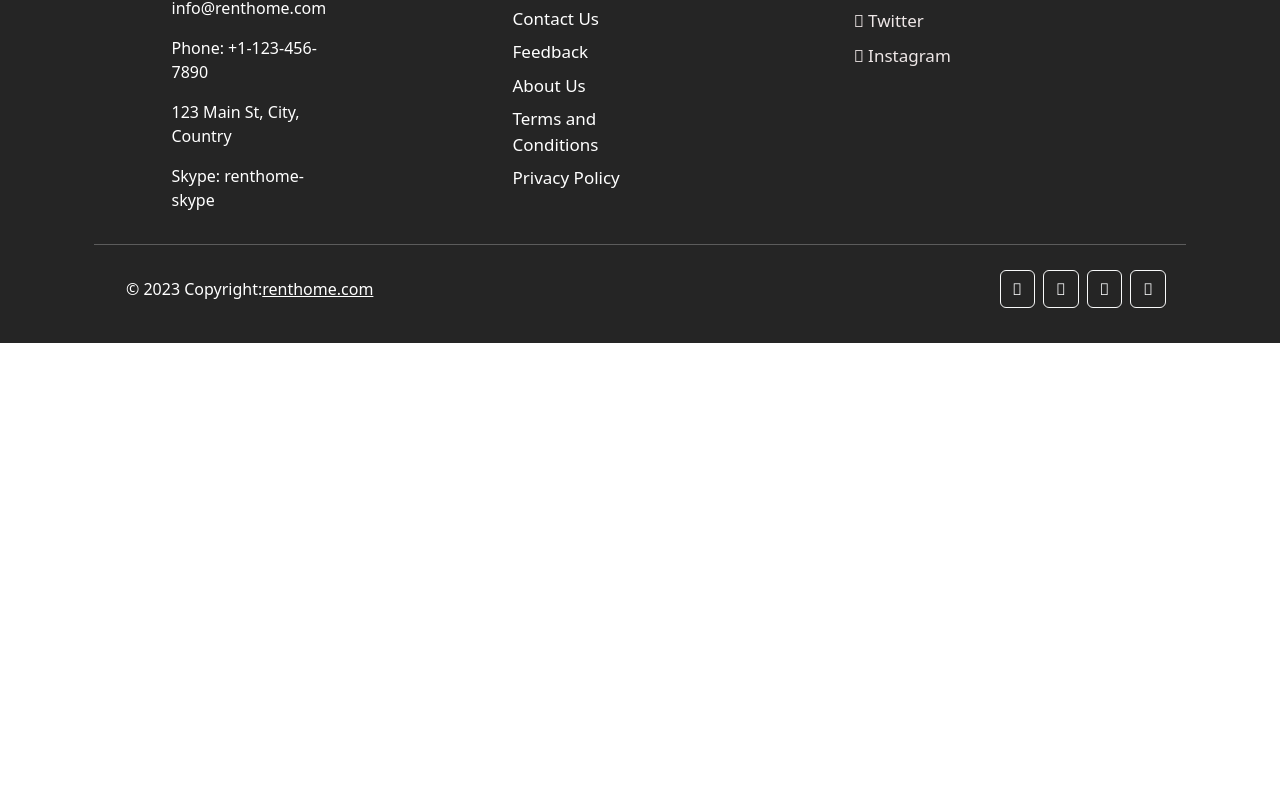
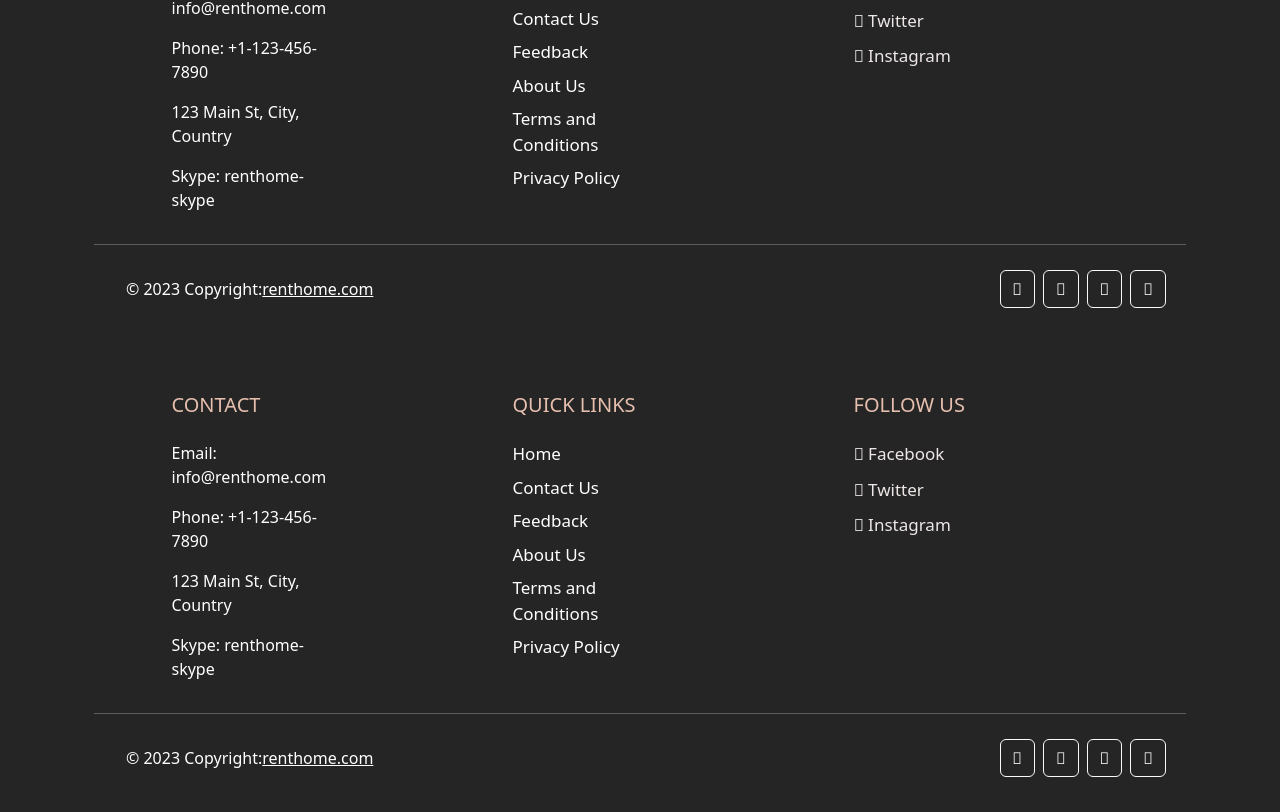
Before and after one commit to ankit7458/renthome, a React (Create React App) app: page / in a window 1280 px wide. Shown: the part 1348-2160 px from the top of the page. Before the commit the page ends 1691 px from the top, so only its background shows below. Built offline with nearby package versions, Linux system fonts and the light colour scheme.

Commit message:
Add about us page

```diff
--- a/src/App.css
+++ b/src/App.css
@@ -155,6 +155,9 @@ body {
     text-decoration: none;
 
 }
+.link{
+    width: 10px;
+}
 .link ul {
     list-style: none;
     padding: 0px;
@@ -204,3 +207,24 @@ body {
     font-size: 24px;
     color: #fff;
 }
+
+
+
+/* *----------About us page Css code will be write here------------------* */
+
+
+.about{
+    padding: 0 120px;
+    margin-top: 20px;
+    /* text-align: center; */
+}
+.heading h1{
+    text-align: center;
+    font-weight: bold;
+    font-size: 40px;
+}
+
+.about_body{
+
+    text-align: left;
+}
--- a/src/App.js
+++ b/src/App.js
@@ -4,6 +4,7 @@ import 'bootstrap/dist/css/bootstrap.min.css';
 import Navbar from './components/Navbar';
 import Carousel from './components/carousel';
 import Body from './components/Body';
+import Footer from './components/Footer';
 import Aboutus from './components/Aboutus'; // Import the AboutUs component
 
 import { BrowserRouter as Router, Route, Routes } from 'react-router-dom'; // Update the import
@@ -18,6 +19,7 @@ function App() {
           <Route path="/Aboutus" element={<Aboutus />} /> {/* Render the Aboutus component for the "/aboutus" route */}
           <Route path="/" element={<Body />} />
         </Routes>
+        <Footer/>
       </div>
     </Router>
   );
--- a/src/components/Aboutus.js
+++ b/src/components/Aboutus.js
@@ -3,9 +3,33 @@ import React from "react";
 
 function Aboutus() {
   return (
-    <div>
-      <h2>About Us</h2>
-      <p>This is the about us page content.</p>
+    <div className="about">
+        <dev className = "heading">
+            <h1>About Us</h1>
+        </dev>
+        <dev className = "about_body">
+            <dev className="intro">
+                <h3>Introduction</h3>
+            </dev>
+            <dev className = "intro_detail">
+                <p>
+                <strong>"Renthome" </strong>is a prominent room rental service provider, founded in 2023 with a vision to revolutionize the accommodation experience. We understand that finding the perfect place to call home can be a daunting task. That's where we step in.
+                At "Renthome," our mission is to redefine the way you search for accommodations. We are dedicated to offering a wide range of room options to cater to various preferences and needs, whether you're looking for a comfortable single room, a spacious family room, a convenient PG accommodation, or a cozy hostel. We take pride in carefully curating our selection to ensure that every individual can find a room that suits their specific requirements.What sets us apart is our unwavering commitment to quality, exceptional customer satisfaction, and sustainability. We believe in providing not just a room but an enriching experience, all while making a positive impact on the environment and the communities we serve.Our experienced and compassionate team works diligently to assist you in finding the perfect room that aligns with your lifestyle and budget. We have been honored with prestigious awards for our dedication and customer-centric approach.At "Renthome," we also recognize our social responsibilities and actively contribute to environmental conservation. We aim to make the world a better place through our work.
+                </p>
+            </dev>
+            <dev className="contact">
+                <h3>Contact</h3>
+            </dev>
+            <dev className = "contact_detail">
+                <p>
+                For any inquiries or to get in touch, feel free to contact us. We look forward to being of service to you on your journey to finding your ideal living space.
+                <br></br>
+                <strong>Email :- </strong> example@renthome.com
+                <br></br>
+                <strong>Call :- </strong> 123-456-7890
+                </p>
+            </dev>
+        </dev>
     </div>
   );
 }
```
